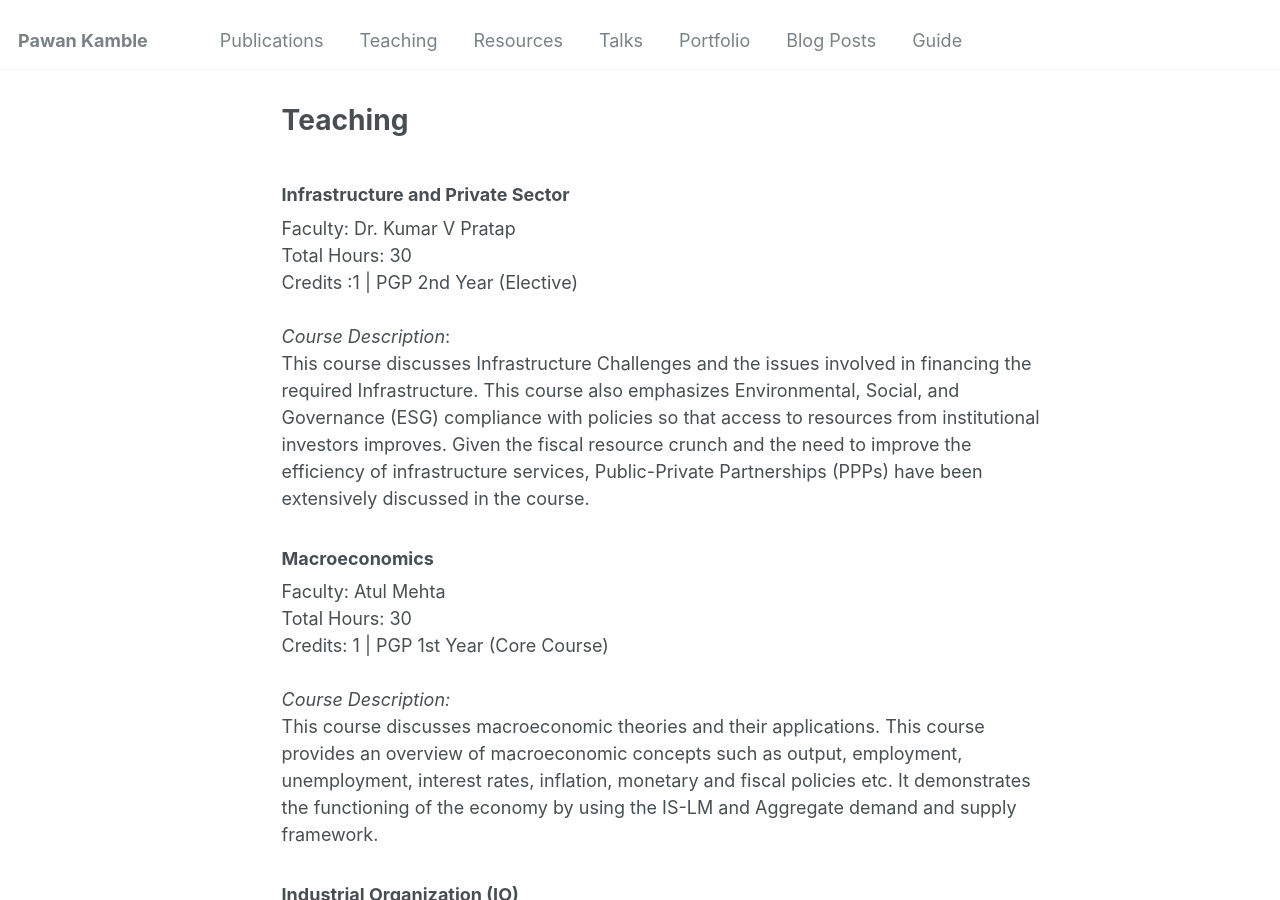
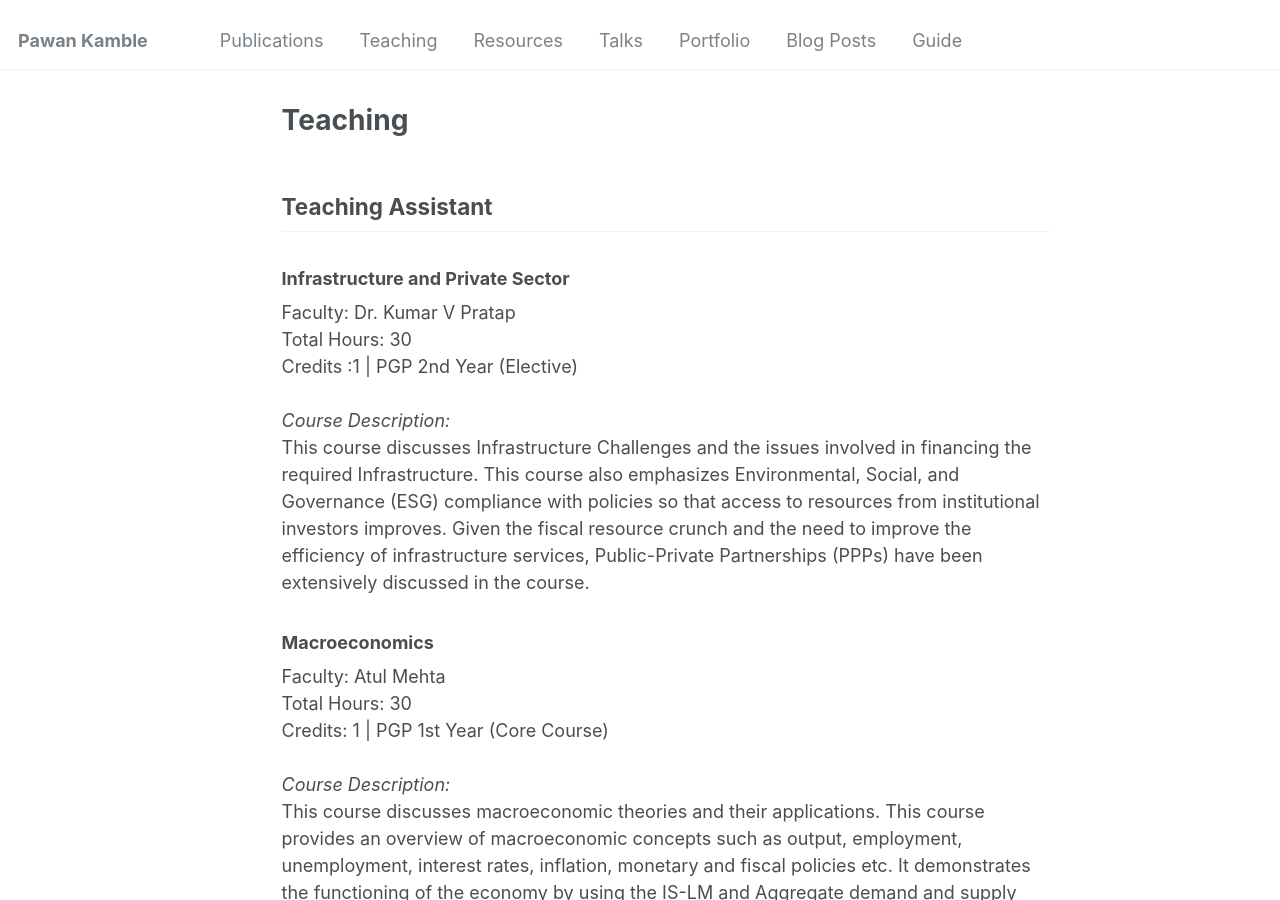
Before and after one commit to pawankb13/pawankb13.github.io, a Jekyll site: the page built from _pages/teaching.md, in a window 1280 px wide and 900 px high. Built offline with Jekyll 4.4.1, drawn with Linux system fonts in a browser that asks for light colours.

Commit message:
Teaching

```diff
--- a/_pages/teaching.md
+++ b/_pages/teaching.md
@@ -3,13 +3,16 @@ title: "Teaching"
 permalink: /teaching/
 author_profile: false
 ---
+
+## Teaching Assistant
+
 ### Infrastructure and Private Sector
 
 Faculty: Dr. Kumar V Pratap \
 Total Hours:  30 \
 Credits :1 | PGP 2nd Year (Elective) \
 \
-*Course Description*: \
+*Course Description:* \
 This course discusses Infrastructure Challenges and the issues involved in financing the required Infrastructure. This course also emphasizes Environmental, Social, and Governance (ESG) compliance with policies so that access to resources from institutional investors improves. Given the fiscal resource crunch and the need to improve the efficiency of infrastructure services, Public-Private Partnerships (PPPs) have been extensively discussed in the course.
 
 ### Macroeconomics
@@ -18,7 +21,7 @@ Faculty: Atul Mehta \
 Total Hours: 30 \
 Credits: 1 |  PGP 1st Year (Core Course)\
 \
-*Course Description:*\
+*Course Description:* \
 This course discusses macroeconomic theories and their applications. This course provides an overview of macroeconomic concepts such as output, employment, unemployment, interest rates, inflation, monetary and fiscal policies etc. It demonstrates the functioning of the economy by using the IS-LM and Aggregate demand and supply framework.
 
 ### Industrial Organization (IO)
@@ -27,5 +30,5 @@ Faculty: Subhadip Mukharjee \
 Total Hours: 30 \
 Credits: 1 |  PGP 2nd Year (Elective) \
 \
-*Course Description:*
+*Course Description:* \
 This course discusses theories related to firm behaviors and industry dynamics. This course provides a deep understanding of the determinants of market competition, firm pricing decisions, effects of public policies, and market dynamics in various circumstances. This course also helps learners formulate need-based business strategies in this contemporary business world.
```
